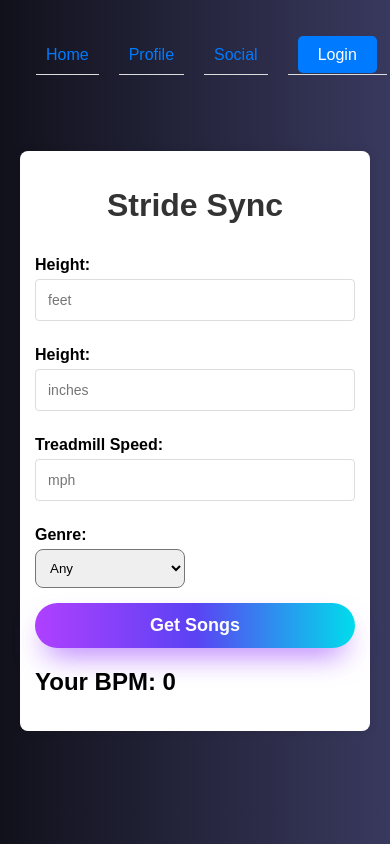
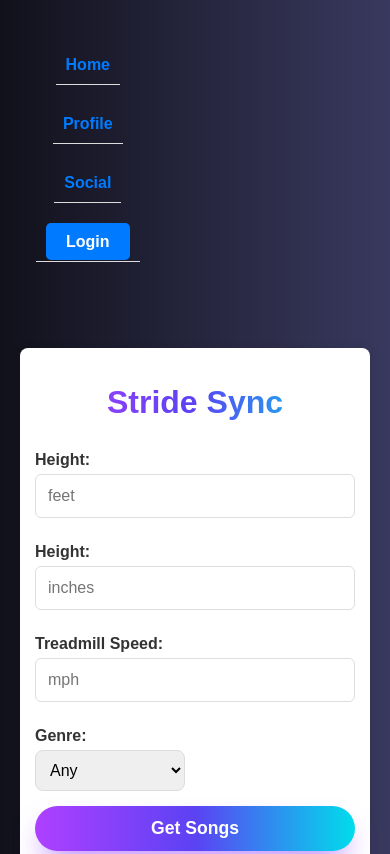
Before and after one commit to AndSam321/StrideSyncHTMLCSSJS, a plain HTML site: page index.html in a window 390 px wide. Shown: the top 854 px of the page. Drawn offline with Linux system fonts and the light colour scheme.

Commit message:
Updated CSS Suggestions - ChatGPT

```diff
--- a/styles.css
+++ b/styles.css
@@ -4,6 +4,7 @@ body {
   background: linear-gradient(to right, #11111b, #39395f);
   margin: 0;
   padding: 20px;
+  color: #333; /* Improved readability */
 }
 
 .container {
@@ -18,8 +19,11 @@ body {
 
 h1 {
   text-align: center;
-  color: #333;
-  color: linear-gradient(90deg, #af40ff, #5b42f3 50%, #00ddeb);
+  background: linear-gradient(90deg, #af40ff, #5b42f3 50%, #00ddeb);
+  -webkit-background-clip: text;
+  -webkit-text-fill-color: transparent;
+  font-size: 2em;
+  margin-bottom: 20px;
 }
 
 form {
@@ -30,28 +34,20 @@ form {
 label {
   margin: 10px 0 5px;
   font-weight: bold;
+  font-size: 1em;
+  color: #333;
 }
 
-input {
+input,
+#genre { /* Combined styling for inputs and dropdown */
   padding: 10px;
   border: 1px solid #ddd;
-  border-radius: 4px;
+  border-radius: 6px;
   margin-bottom: 15px;
   width: 100%;
   box-sizing: border-box;
+  font-size: 1em;
 }
-
-/* button {
-  padding: 10px;
-  border: none;
-  border-radius: 4px;
-  background-color: #28a745;
-  color: white;
-  font-size: 16px;
-  cursor: pointer;
-  width: 100%;
-  box-sizing: border-box;
-} */
 
 button {
   display: inline-block;
@@ -68,9 +64,8 @@ button {
 }
 
 button:hover {
-  background-color: #218838;
   transform: translateY(-2px);
-  opacity: 0.5;
+  opacity: 0.8;
 }
 
 ul {
@@ -86,12 +81,14 @@ li {
 li a {
   text-decoration: none;
   color: #007bff;
+  font-weight: bold;
 }
 
 li a:hover {
   text-decoration: underline;
 }
-/* navigation bar */
+
+/* Navigation bar styling */
 .navbar {
   background-color: transparent;
   padding: 1rem;
@@ -113,11 +110,10 @@ li a:hover {
 
 .navbar ul li {
   margin-right: 20px;
-  /* border-bottom: none; */
 }
 
 .login-btn {
-  background-color: #007bff; /* Button color */
+  background-color: #007bff;
   color: white;
   padding: 10px 20px;
   text-decoration: none;
@@ -133,21 +129,16 @@ li a:hover {
 
 /* Mobile Responsive */
 @media (max-width: 768px) {
-  /* .navbar{
-    width: 20%;
-  } */
-
-  /* .navbar ul {
+  .navbar ul {
     flex-direction: column;
     align-items: center;
-  } */
+  }
 
-  /* .navbar ul li {
+  .navbar ul li {
     margin: 10px 0;
-  } */
+  }
 }
 
-/* Responsive Design */
 @media (max-width: 600px) {
   .container {
     padding: 15px;
@@ -156,10 +147,10 @@ li a:hover {
   input,
   button {
     padding: 12px;
-    font-size: 14px;
+    font-size: 1em;
   }
 
   button {
-    font-size: 18px;
+    font-size: 1.1em;
   }
 }
```
